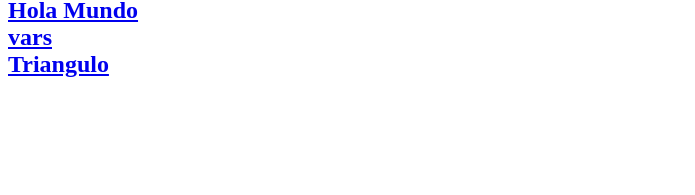
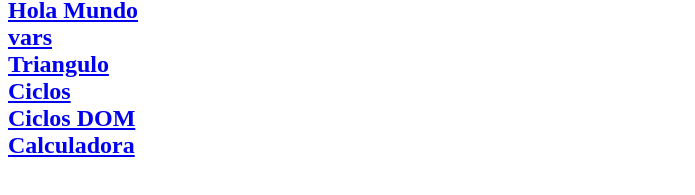
Before and after one commit to ETE12/Paradigmas-Torales-Espinosa-Emiliano, a plain HTML site: page Parcial1/index.html in a window 1280 px wide. Shown: the part 389-584 px from the top of the page, without its empty margins (0-695 px from the left). Drawn offline with Linux system fonts and the light colour scheme.

Commit message:
index.html

```diff
--- a/Parcial1/index.html
+++ b/Parcial1/index.html
@@ -7,6 +7,9 @@
 
  <a href="holam.html"> Hola Mundo </a> </br>
  <a href="variables.html"> vars </a> </br>
- <a href="triangulo.html"> Triangulo </a>
+ <a href="triangulo.html"> Triangulo </a> </br>
+ <a href="ciclos.html"> Ciclos </a> </br>
+<a href="ciclosdom.html"> Ciclos DOM </a> </br>
+<a href="calculadora.html"> Calculadora </a>
 </body>
 </html>
```
